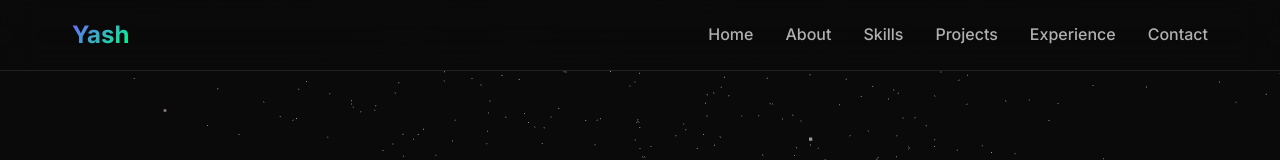
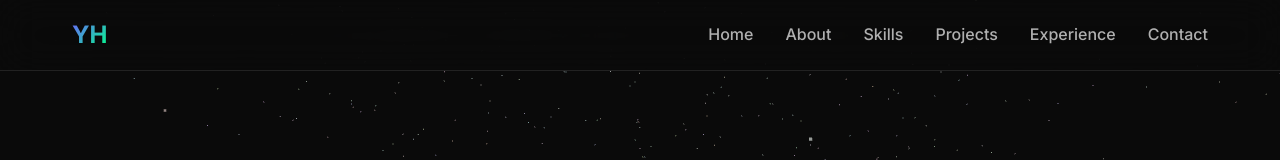
Before and after one commit to yashasvi9199/portfolio-source, a React (Vite) app: page / in a window 1280 px wide. Shown: the top 160 px of the page. Built offline with nearby package versions, Linux system fonts and the light colour scheme.

Commit message:
style: changed nav name to YH from Yash

```diff
--- a/src/sections/Navigation.jsx
+++ b/src/sections/Navigation.jsx
@@ -27,7 +27,7 @@ const Navigation = () => {
       <div className="nav-container">
         <div className="nav-logo">
           <a href="#home" className="logo-link">
-            <span className="logo-text">Yash</span>
+            <span className="logo-text">YH</span>
           </a>
         </div>
 
```
